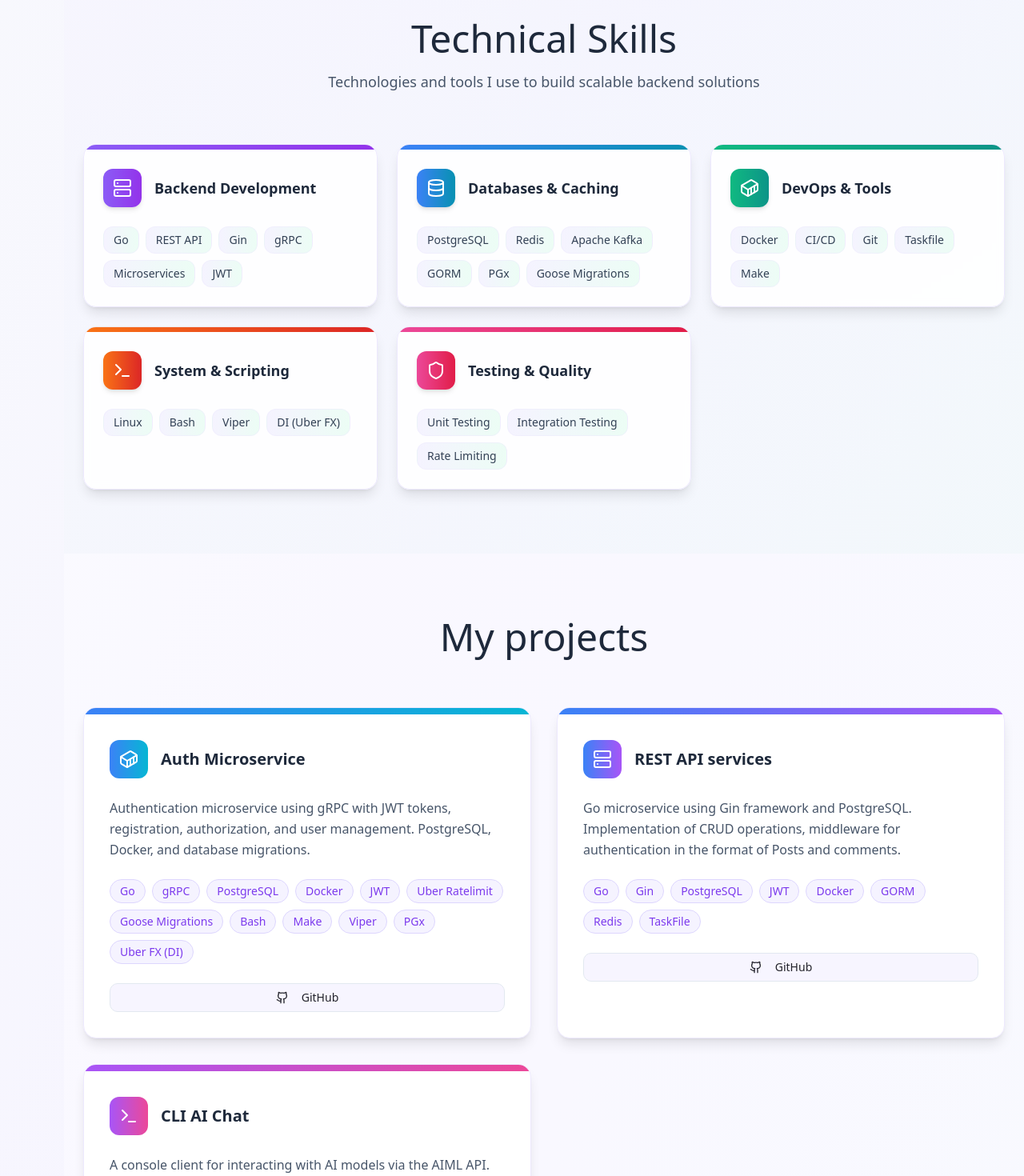
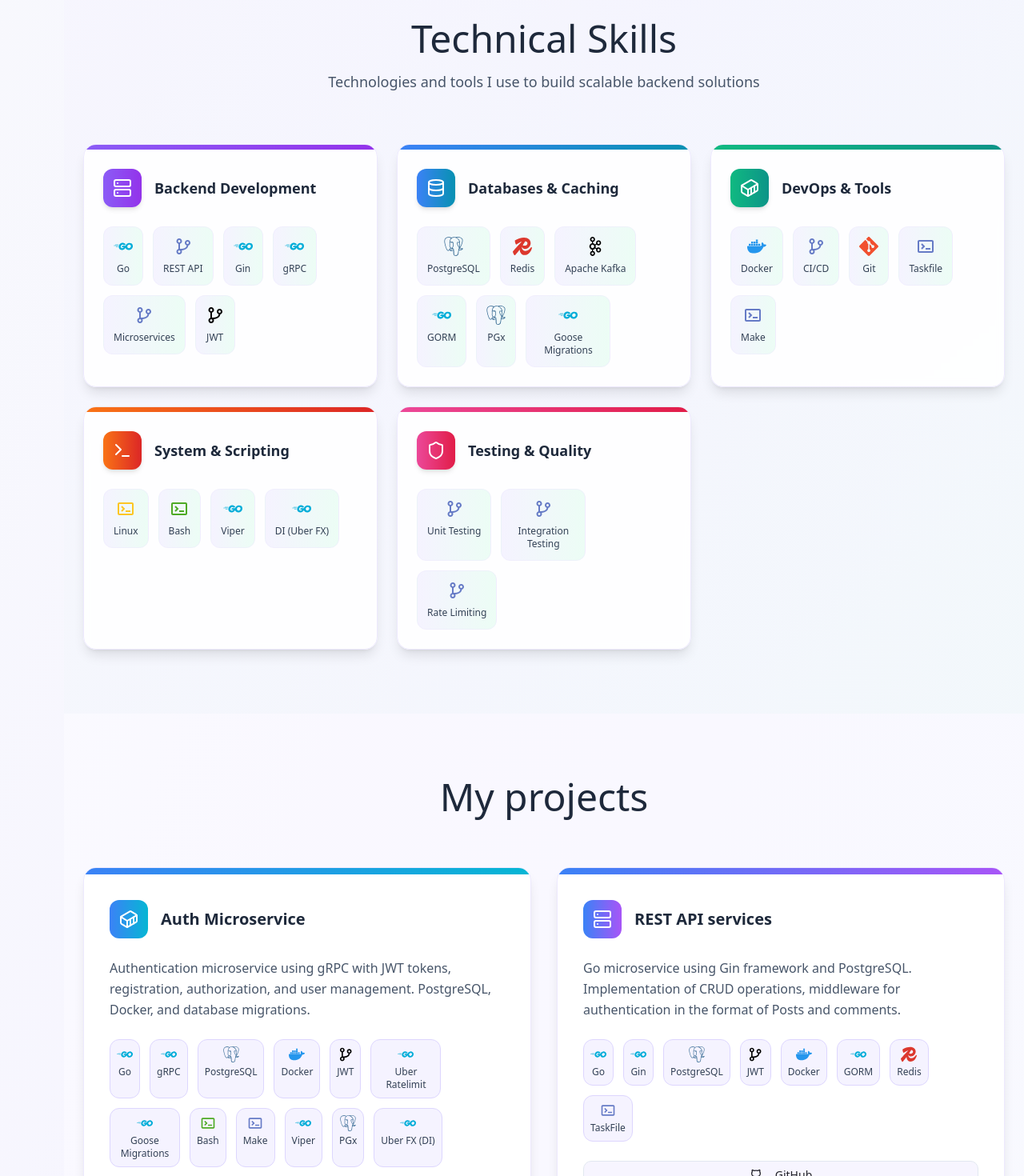
Before and after one commit to mrevds/mrevds-2f8dca31, a React (Vite) app: page / in a window 1280 px wide. Shown: the part 1330-2800 px from the top of the page at 80% size. Built offline with nearby package versions, Linux system fonts and the light colour scheme.

Commit message:
22.10.2025

```diff
--- a/package.json
+++ b/package.json
@@ -53,6 +53,7 @@
     "react-day-picker": "^8.10.1",
     "react-dom": "^18.3.1",
     "react-hook-form": "^7.53.0",
+    "react-icons": "^5.5.0",
     "react-resizable-panels": "^2.1.3",
     "react-router-dom": "^6.26.2",
     "recharts": "^2.12.7",
--- a/src/components/ContactSection.tsx
+++ b/src/components/ContactSection.tsx
@@ -56,21 +56,21 @@ const ContactSection = () => {
     <section
       id="contact"
       ref={ref}
-      className="py-20 px-6 bg-gradient-to-br from-slate-50 via-violet-50/30 to-emerald-50/20"
+      className="py-16 sm:py-20 px-4 sm:px-6 bg-gradient-to-br from-slate-50 via-violet-50/30 to-emerald-50/20"
     >
       <div className="max-w-4xl mx-auto">
         <div
-          className={`text-center mb-16 animate-fade-in-up ${isInView ? '' : 'opacity-0'}`}
+          className={`text-center mb-12 sm:mb-16 animate-fade-in-up ${isInView ? '' : 'opacity-0'}`}
         >
-          <h2 className="text-4xl lg:text-5xl font-light text-slate-800 mb-6">
+          <h2 className="text-3xl sm:text-4xl lg:text-5xl font-light text-slate-800 mb-4 sm:mb-6">
             Contacts
           </h2>
-          <p className="text-lg text-slate-600 max-w-2xl mx-auto">
+          <p className="text-base sm:text-lg text-slate-600 max-w-2xl mx-auto px-2">
             Ready to discuss new projects and interesting challenges.
           </p>
         </div>
 
-        <div className="grid md:grid-cols-2 gap-6 mb-12">
+        <div className="grid grid-cols-1 md:grid-cols-2 gap-4 sm:gap-6 mb-10 sm:mb-12">
           {contactMethods.map((method, index) => (
             <a
               key={method.label}
@@ -86,18 +86,18 @@ const ContactSection = () => {
                 animationDelay: isInView ? `${index * 0.1}s` : '0s',
               }}
             >
-              <div className="bg-white p-6 rounded-2xl shadow-lg border border-violet-100 hover:shadow-xl hover:scale-105 transition-all duration-300 h-full">
-                <div className="flex items-center space-x-4">
+              <div className="bg-white p-4 sm:p-6 rounded-lg sm:rounded-2xl shadow-lg border border-violet-100 hover:shadow-xl hover:scale-105 transition-all duration-300 h-full">
+                <div className="flex items-center space-x-3 sm:space-x-4">
                   <div
-                    className={`p-4 bg-gradient-to-r ${method.color} rounded-xl transition-transform duration-300 group-hover:scale-110`}
+                    className={`p-2 sm:p-4 bg-gradient-to-r ${method.color} rounded-lg sm:rounded-xl transition-transform duration-300 group-hover:scale-110 flex-shrink-0`}
                   >
-                    <method.icon className="w-6 h-6 text-white" />
+                    <method.icon className="w-5 h-5 sm:w-6 sm:h-6 text-white" />
                   </div>
-                  <div className="flex-1">
-                    <h3 className="font-semibold text-slate-800 mb-1">
+                  <div className="flex-1 min-w-0">
+                    <h3 className="font-semibold text-slate-800 mb-1 text-sm sm:text-base">
                       {method.label}
                     </h3>
-                    <p className="text-slate-600 group-hover:text-violet-600 transition-colors break-words">
+                    <p className="text-slate-600 group-hover:text-violet-600 transition-colors break-words text-xs sm:text-sm">
                       {method.value}
                     </p>
                   </div>
@@ -109,12 +109,12 @@ const ContactSection = () => {
 
         {/* Footer */}
         <div
-          className={`text-center mt-12 pt-8 border-t border-violet-100 animate-fade-in-up ${isInView ? '' : 'opacity-0'}`}
+          className={`text-center mt-10 sm:mt-12 pt-6 sm:pt-8 border-t border-violet-100 animate-fade-in-up ${isInView ? '' : 'opacity-0'}`}
           style={{
             animationDelay: isInView ? '0.7s' : '0s',
           }}
         >
-          <p className="text-slate-500">
+          <p className="text-slate-500 text-sm sm:text-base">
             © {new Date().getFullYear()} Denis. Backend Developer
           </p>
         </div>
--- a/src/components/ProjectsSection.tsx
+++ b/src/components/ProjectsSection.tsx
@@ -1,6 +1,7 @@
 import { useRef, useEffect, useState } from "react";
 import { Button } from "@/components/ui/button";
 import { Github, Server, Terminal, Container } from "lucide-react";
+import { getSkillIcon } from "@/lib/skillIcons";
 
 const ProjectsSection = () => {
   const ref = useRef<HTMLDivElement>(null);
@@ -92,15 +93,26 @@ const ProjectsSection = () => {
                 <p className="text-slate-600 leading-relaxed mb-6">{project.description}</p>
 
                 {/* Tech Stack */}
-                <div className="flex flex-wrap gap-2 mb-6">
-                  {project.tech.map((tech) => (
-                    <span
-                      key={tech}
-                      className="px-3 py-1 bg-violet-50 text-violet-600 text-sm rounded-full border border-violet-200 hover:bg-violet-100 hover:border-violet-300 transition-colors duration-200"
-                    >
-                      {tech}
-                    </span>
-                  ))}
+                <div className="flex flex-wrap gap-3 mb-6">
+                  {project.tech.map((tech) => {
+                    const { icon: IconComponent, color } = getSkillIcon(tech);
+                    return (
+                      <div
+                        key={tech}
+                        className="group relative flex flex-col items-center gap-1 p-2 bg-violet-50 rounded-lg border border-violet-200 hover:border-violet-300 hover:shadow-md transition-all duration-200 hover:scale-110"
+                        title={tech}
+                      >
+                        <IconComponent
+                          size={20}
+                          style={{ color }}
+                          className="transition-transform group-hover:scale-110"
+                        />
+                        <span className="text-xs font-medium text-slate-700 text-center max-w-[70px] break-words">
+                          {tech}
+                        </span>
+                      </div>
+                    );
+                  })}
                 </div>
 
                 {/* Action Buttons */}
--- a/src/components/SkillsSection.tsx
+++ b/src/components/SkillsSection.tsx
@@ -1,5 +1,6 @@
 import { useRef, useEffect, useState } from "react";
 import { Server, Database, Container, Terminal, Shield } from "lucide-react";
+import { getSkillIcon } from "@/lib/skillIcons";
 
 const SkillsSection = () => {
   const ref = useRef<HTMLDivElement>(null);
@@ -95,15 +96,26 @@ const skillCategories = [
                     </div>
 
                     {/* Skills Grid */}
-                    <div className="flex flex-wrap gap-2">
-                      {category.skills.map((skill) => (
-                          <span
-                              key={skill}
-                              className="px-3 py-1.5 bg-gradient-to-r from-violet-50 to-emerald-50 text-slate-700 text-sm rounded-lg font-medium border border-violet-100/50 hover:border-violet-300 hover:shadow-md hover:scale-105 transition-all duration-200 cursor-default"
+                    <div className="flex flex-wrap gap-3">
+                      {category.skills.map((skill) => {
+                        const { icon: IconComponent, color } = getSkillIcon(skill);
+                        return (
+                          <div
+                            key={skill}
+                            className="group relative flex flex-col items-center gap-2 p-3 bg-gradient-to-r from-violet-50 to-emerald-50 rounded-lg border border-violet-100/50 hover:border-violet-300 hover:shadow-md transition-all duration-200 cursor-default hover:scale-110"
+                            title={skill}
                           >
-                            {skill}
-                          </span>
-                      ))}
+                            <IconComponent
+                              size={24}
+                              style={{ color }}
+                              className="transition-transform group-hover:scale-110"
+                            />
+                            <span className="text-xs font-medium text-slate-700 text-center max-w-[80px] break-words">
+                              {skill}
+                            </span>
+                          </div>
+                        );
+                      })}
                     </div>
                   </div>
 
--- /dev/null
+++ b/src/lib/skillIcons.tsx
@@ -0,0 +1,53 @@
+import React from 'react';
+import { SiGo, SiPostgresql, SiRedis, SiApachekafka, SiDocker, SiGit } from 'react-icons/si';
+import { BiGitBranch, BiTerminal } from 'react-icons/bi';
+
+// Маппинг технологий на иконки с цветами
+export const skillIconMap: Record<string, { icon: React.ComponentType<any>; color: string }> = {
+  // Backend
+  Go: { icon: SiGo, color: '#00ADD8' },
+  'REST API': { icon: BiGitBranch, color: '#667BC6' },
+  Gin: { icon: SiGo, color: '#00ADD8' },
+  gRPC: { icon: SiGo, color: '#00ADD8' },
+  Microservices: { icon: BiGitBranch, color: '#667BC6' },
+  JWT: { icon: BiGitBranch, color: '#000' },
+
+  // Database
+  PostgreSQL: { icon: SiPostgresql, color: '#336791' },
+  Redis: { icon: SiRedis, color: '#DC382D' },
+  'Apache Kafka': { icon: SiApachekafka, color: '#000' },
+  GORM: { icon: SiGo, color: '#00ADD8' },
+  PGx: { icon: SiPostgresql, color: '#336791' },
+  'Goose Migrations': { icon: SiGo, color: '#00ADD8' },
+
+  // DevOps
+  Docker: { icon: SiDocker, color: '#2496ED' },
+  'CI/CD': { icon: BiGitBranch, color: '#667BC6' },
+  Git: { icon: SiGit, color: '#F1502F' },
+  Taskfile: { icon: BiTerminal, color: '#667BC6' },
+  Make: { icon: BiTerminal, color: '#667BC6' },
+
+  // System
+  Linux: { icon: BiTerminal, color: '#FCC624' },
+  Bash: { icon: BiTerminal, color: '#4EAA25' },
+  Viper: { icon: SiGo, color: '#00ADD8' },
+  'DI (Uber FX)': { icon: SiGo, color: '#00ADD8' },
+
+  // Testing
+  'Unit Testing': { icon: BiGitBranch, color: '#667BC6' },
+  'Integration Testing': { icon: BiGitBranch, color: '#667BC6' },
+  'Rate Limiting': { icon: BiGitBranch, color: '#667BC6' },
+
+  // Projects tech stack
+  'GPT-4o': { icon: BiGitBranch, color: '#10A37F' },
+  'AIML API': { icon: BiGitBranch, color: '#667BC6' },
+  CLI: { icon: BiTerminal, color: '#4EAA25' },
+  Chat: { icon: BiGitBranch, color: '#667BC6' },
+  'Uber Ratelimit': { icon: SiGo, color: '#00ADD8' },
+  TaskFile: { icon: BiTerminal, color: '#667BC6' },
+  'Uber FX (DI)': { icon: SiGo, color: '#00ADD8' },
+};
+
+export const getSkillIcon = (skillName: string) => {
+  return skillIconMap[skillName] || { icon: BiGitBranch, color: '#667BC6' };
+};
```
Also changed, not shown: src/components/Header.tsx (+17 -17 lines), 1 other file (tests, documents, lock files or other folders).
